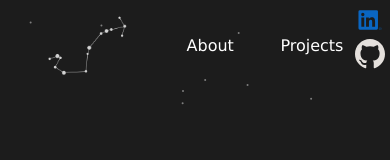
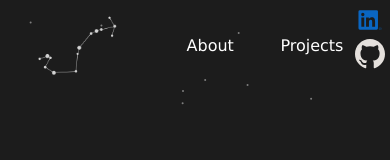
Before and after one commit to KarlitoScorpio/personal-page, a React (Create React App) app: page / in a window 390 px wide. Shown: the top 160 px of the page. Built offline with nearby package versions, Linux system fonts and the light colour scheme.

Commit message:
adapt logo in mobile view

```diff
--- a/src/App.css
+++ b/src/App.css
@@ -553,7 +553,7 @@
     font-size: 1em;
   }
   .logo_link{
-    left: 40px;
+    left: 30px;
   }
   .navbar_links{
     width: 250px;
```
